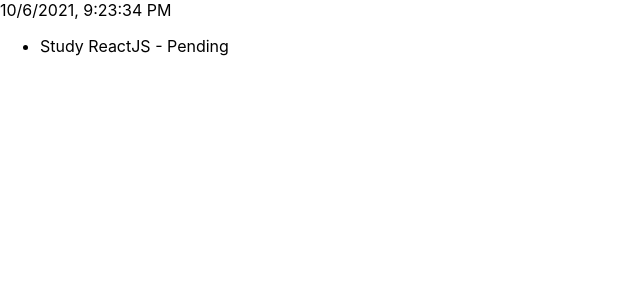
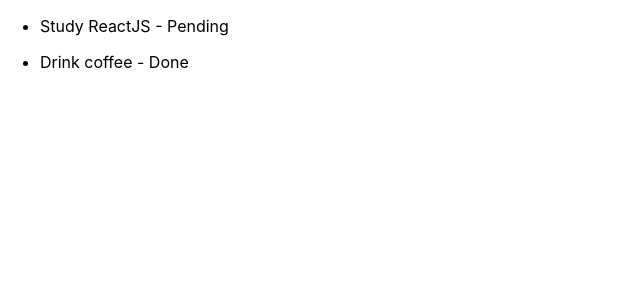
Before and after one commit to cesarmejiag/todoapp-reactjs, a React (Create React App) app: page / in a window 1280 px wide. Shown: the top 300 px of the page, without its empty margins (0-640 px from the left). Built offline with nearby package versions, Linux system fonts and the light colour scheme.

Commit message:
Create TodoList component, Render TodoList in DOM.

```diff
--- /dev/null
+++ b/src/App.js
@@ -0,0 +1,18 @@
+import React from "react";
+import TodoList from "./components/TodoList";
+
+const todo = {
+  done: false,
+  text: "Study ReactJS",
+};
+
+const App = () => {
+  return (
+    <div>
+      <TodoList todo={todo} />
+      <TodoList todo={{done: true, text: "Drink coffee"}} />
+    </div>
+  );
+};
+
+export default App;
--- /dev/null
+++ b/src/components/TodoList/index.js
@@ -0,0 +1,13 @@
+import React from "react";
+
+const TodoList = ({todo}) => {
+  return (
+    <ul className="TodoList">
+      <li className="TodoItem">
+        {todo.text} - {todo.done ? "Done" : "Pending"}
+      </li>
+    </ul>
+  );
+};
+
+export default TodoList;
--- a/src/index.js
+++ b/src/index.js
@@ -1,28 +1,13 @@
 import React from "react";
 import ReactDOM from "react-dom";
 import "./index.css";
+import App from "./App";
 import reportWebVitals from "./reportWebVitals";
 
-const todo = {
-  done: false,
-  text: "Study ReactJS",
-};
-
-setInterval(() => {
-  let time = new Date();
-
-  ReactDOM.render(
-    <>
-      <div>{time.toLocaleString()}</div>
-      <ul>
-        <li className="TodoItem">
-          {todo.text} - {todo.done ? "Done" : "Pending"}
-        </li>
-      </ul>
-    </>,
-    document.getElementById("root")
-  );
-}, 1000);
+ReactDOM.render(
+  <App />,
+  document.getElementById("root")
+);
 
 // If you want to start measuring performance in your app, pass a function
 // to log results (for example: reportWebVitals(console.log))
```
Also changed, not shown: src/components/TodoList/index.css (added).
